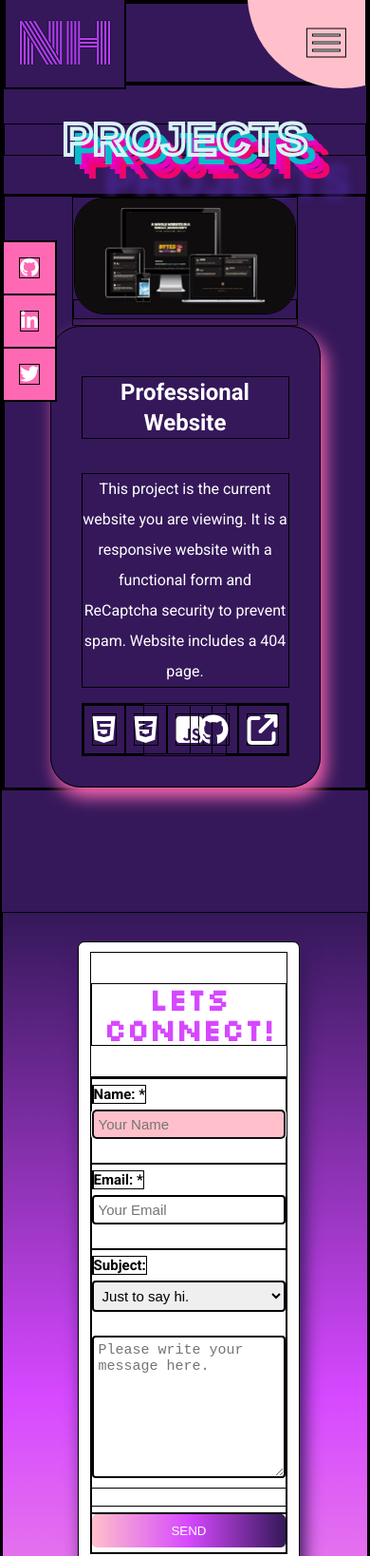
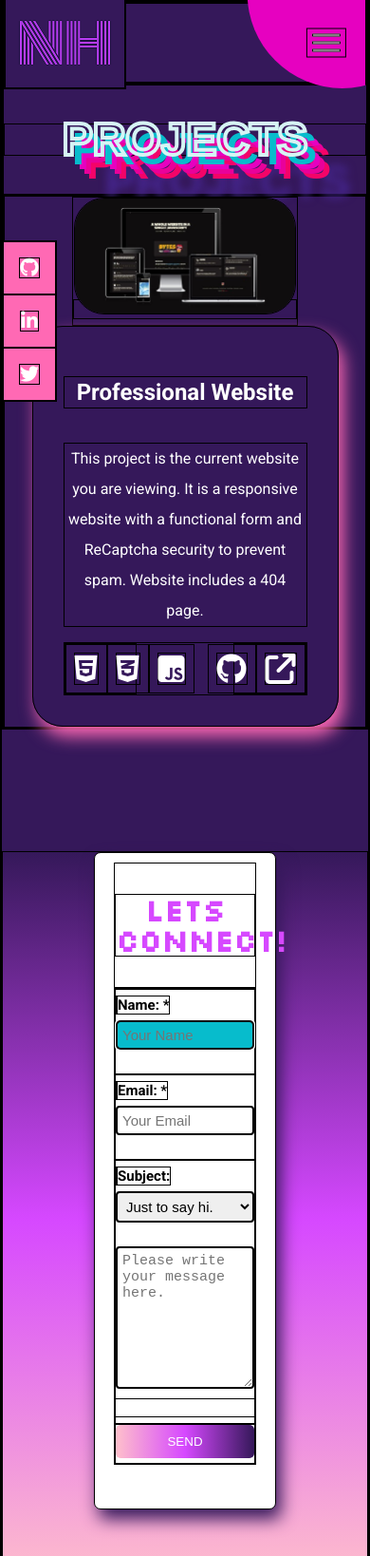
Before and after one commit to EttaLioness/Portfolio, a plain HTML site: page projects.html in a window 390 px wide. Shown: the top 1638 px of the page at 95% size. Drawn offline with Linux system fonts and the light colour scheme.

Commit message:
form & project page updates
Converted absolute & relative form to flex

Fixed positioning of project page from row to column as you transition to smaller screen

```diff
--- a/style.css
+++ b/style.css
@@ -1,16 +1,16 @@
-*,
+/* *,
 *:before,
 *:after {
   box-sizing: border-box;
+} */
+
+html {
+  box-sizing: border-box;
+}
+*, *:before, *:after {
+  box-sizing: inherit;
 }
 
-/*html, body{
-    margin: 0;
-    padding: 0;
-    width: 100%;
-    height: 100%;
-    box-sizing: border-box
-}*/
 
 
 * {
@@ -65,7 +65,7 @@ ul a {
 }
 
 ul a:hover {
-  background: hotpink;
+  background: #e601c0;
   transition: background-color 0.3s ease-in-out;
 }
 
@@ -83,8 +83,7 @@ ul a:hover {
 }
 
 .indexMain img {
-  max-height: 70vh;
-  width: 55%;
+  max-height: 60vh;
 }
 
 .indexMain h4 {
@@ -152,8 +151,8 @@ ul a:hover {
 }
 
 .mainAboutPage img {
-  max-width: 40%;
-  max-height: 70%;
+  max-width: 30%;
+  max-height: auto;
 }
 
 .mainAboutSection {
@@ -211,7 +210,7 @@ ul a:hover {
 }
 
 .projectImageBox img:hover {
-  box-shadow: 5px 10px 18px hotpink;
+  box-shadow: 5px 10px 18px #07bccc;
   transition: all 0.3s ease;
   transform: scale(1.01);
 }
@@ -225,7 +224,7 @@ ul a:hover {
 
 .projectImageBox,
 .projectTextBox {
-  max-width: 50vw;
+  max-width: 50%;
 
 }
 
@@ -274,11 +273,7 @@ ul a:hover {
   max-width: 30%;
 }
 
-/*.projectIntro{
-  display: flex;
-  flex-direction: column;
-  text-align: center;
-}*/
+
 /*=============================================
 ====== Speech bubble with a shadow ==============================*/
 
@@ -341,7 +336,7 @@ ul a:hover {
 
 /* Style the social media icons with color, if you want */
 .icon-bar a:hover {
-  background-color: #a437db;
+  background-color: #07bccc;
 }
 
 .linkedin,
@@ -353,8 +348,7 @@ ul a:hover {
 
 /*=================TECH PAGE SECTION==============================
  =======================================================*/
-.techSection,
-.projectContainer {
+.techSection {/*removed .projectContainer*/
   display: flex;
   flex-direction: column;
   justify-content: center;
@@ -396,7 +390,7 @@ ul a:hover {
 .contactMe {
   background-image: linear-gradient(#35185A, #d648ff, pink);
   width: 100%;
-  height: 120vh;
+  height: 100vh;
   color: black;
   font-weight: 700;
   margin-top: 8rem;
@@ -417,14 +411,11 @@ ul a:hover {
 #contact-form {
   background-color: white;
   padding: 10px 20px 30px 20px;
-  max-width: 100%;
-  float: left;
-  left: 50%;
-  position: absolute;
-  margin-top: 30px;
-  margin-left: -260px;
+  max-width: 50%;/*was 100%*/
   border-radius: 7px;
   box-shadow: 5px 10px 18px #35185A;
+  margin-bottom: 5rem;/*added*/
+
 
 }
 
@@ -451,7 +442,7 @@ ul a:hover {
 #contact-form input:focus,
 #contact-form select:focus,
 #contact-form textarea:focus {
-  background-color: pink;
+  background-color: #07bccc;
 }
 
 #contact-form textarea {
@@ -496,17 +487,31 @@ textarea:required {
   color: #d648ff;
   display: none;
 }
+/*Added this to try flexbox on form*/
+#contact-form{
+  display: flex;
+  flex-direction: column;
+}
+
+.contactMe {
+  display: flex;
+  flex-flow: row;
+  justify-content: center;
+  align-content: center;
+  height: auto;
+}
 
 /* Make form look nice on smaller screens */
 /*removed original 580px*/
 @media only screen and (max-width: 600px) {
-  #contact-form {
-    left: 21%;
-    margin-right: 3%;
-    width: 60%;
+  #contact-form .yes{
+    /*left: 21%;*/
+    /*margin-right: 3%;*/
+    max-width: 68%;
     margin-left: 0;
     padding-left: 3%;
     padding-right: 3%;
+    text-align: center;
   }
 }
 
@@ -593,7 +598,7 @@ footer {
 
   .nav-links {
     margin-top: 30%; /*added*/
-    background: pink;
+    background: #e601c0;
     height: auto; /*auto originally*/
     width: 100%;
     flex-direction: column;
@@ -653,9 +658,18 @@ footer {
 
   .projectImageBox,
   .projectTextBox {
-    max-width: 75%;
+    max-width: 85%;
   }
 
+  .projectContainer{
+    display: flex;
+    flex-direction: column;
+    justify-content: center;
+    align-items: center;
+    min-height: 50vh;
+    width: auto;
+    text-align: center;
+  }
 }
 
 
```
Also changed, not shown: index.html (+2 -2 lines), projects.html (+14 -8 lines).
